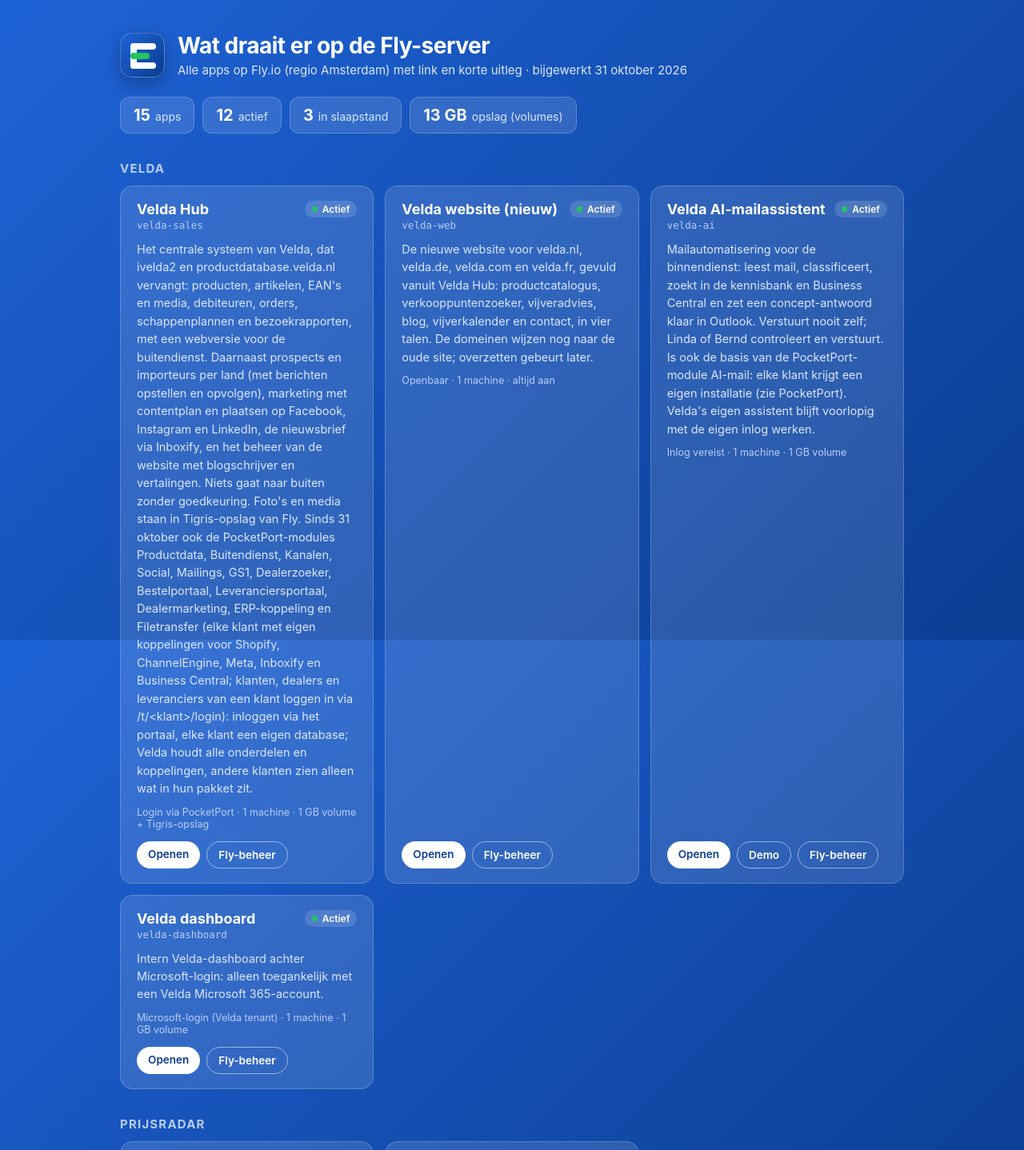
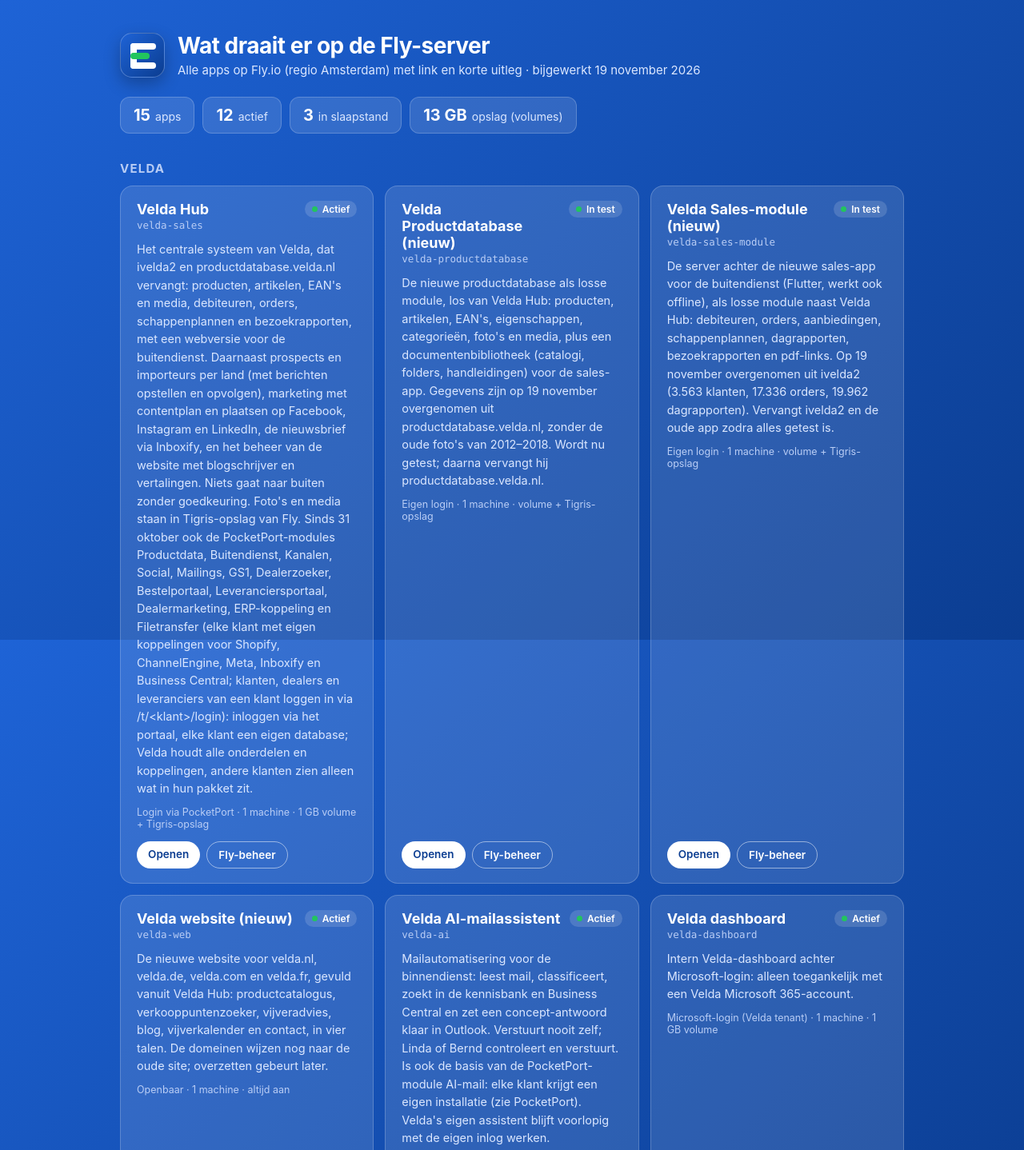
Before and after one commit to Elgar37/elgar.nl, a plain HTML site: page overzicht/index.html in a window 1280 px wide. Shown: the top 1438 px of the page at 80% size. Drawn offline with Linux system fonts and the light colour scheme.

Commit message:
Overzicht: nieuwe productdatabase en sales-module toegevoegd
Co-Authored-By: Claude Opus 5.5 <noreply@anthropic.com>
Claude-Session: https://claude.ai/code/session_011AsXaCca7GTwbwgWEBAvKU

```diff
--- a/overzicht/index.html
+++ b/overzicht/index.html
@@ -47,7 +47,7 @@
     <div class="tile"><i class="s"></i><i class="a"></i><i class="b"></i><i class="c"></i></div>
     <div>
       <h1>Wat draait er op de Fly-server</h1>
-      <p class="sub">Alle apps op Fly.io (regio Amsterdam) met link en korte uitleg · bijgewerkt 31 oktober 2026</p>
+      <p class="sub">Alle apps op Fly.io (regio Amsterdam) met link en korte uitleg · bijgewerkt 19 november 2026</p>
     </div>
   </header>
 
@@ -65,6 +65,18 @@
       <p>Het centrale systeem van Velda, dat ivelda2 en productdatabase.velda.nl vervangt: producten, artikelen, EAN's en media, debiteuren, orders, schappenplannen en bezoekrapporten, met een webversie voor de buitendienst. Daarnaast prospects en importeurs per land (met berichten opstellen en opvolgen), marketing met contentplan en plaatsen op Facebook, Instagram en LinkedIn, de nieuwsbrief via Inboxify, en het beheer van de website met blogschrijver en vertalingen. Niets gaat naar buiten zonder goedkeuring. Foto's en media staan in Tigris-opslag van Fly. Sinds 31 oktober ook de PocketPort-modules Productdata, Buitendienst, Kanalen, Social, Mailings, GS1, Dealerzoeker, Bestelportaal, Leveranciersportaal, Dealermarketing, ERP-koppeling en Filetransfer (elke klant met eigen koppelingen voor Shopify, ChannelEngine, Meta, Inboxify en Business Central; klanten, dealers en leveranciers van een klant loggen in via /t/&lt;klant&gt;/login): inloggen via het portaal, elke klant een eigen database; Velda houdt alle onderdelen en koppelingen, andere klanten zien alleen wat in hun pakket zit.</p>
       <div class="meta">Login via PocketPort · 1 machine · 1 GB volume + Tigris-opslag</div>
       <div class="links"><a class="btn" href="https://velda-sales.fly.dev/">Openen</a><a class="btn sec" href="https://fly.io/apps/velda-sales">Fly-beheer</a></div>
+    </div>
+    <div class="card">
+      <div class="top"><div><h3>Velda Productdatabase (nieuw)</h3><div class="app">velda-productdatabase</div></div><span class="badge">In test</span></div>
+      <p>De nieuwe productdatabase als losse module, los van Velda Hub: producten, artikelen, EAN's, eigenschappen, categorieën, foto's en media, plus een documentenbibliotheek (catalogi, folders, handleidingen) voor de sales-app. Gegevens zijn op 19 november overgenomen uit productdatabase.velda.nl, zonder de oude foto's van 2012–2018. Wordt nu getest; daarna vervangt hij productdatabase.velda.nl.</p>
+      <div class="meta">Eigen login · 1 machine · volume + Tigris-opslag</div>
+      <div class="links"><a class="btn" href="https://velda-productdatabase.fly.dev/">Openen</a><a class="btn sec" href="https://fly.io/apps/velda-productdatabase">Fly-beheer</a></div>
+    </div>
+    <div class="card">
+      <div class="top"><div><h3>Velda Sales-module (nieuw)</h3><div class="app">velda-sales-module</div></div><span class="badge">In test</span></div>
+      <p>De server achter de nieuwe sales-app voor de buitendienst (Flutter, werkt ook offline), als losse module naast Velda Hub: debiteuren, orders, aanbiedingen, schappenplannen, dagrapporten, bezoekrapporten en pdf-links. Op 19 november overgenomen uit ivelda2 (3.563 klanten, 17.336 orders, 19.962 dagrapporten). Vervangt ivelda2 en de oude app zodra alles getest is.</p>
+      <div class="meta">Eigen login · 1 machine · volume + Tigris-opslag</div>
+      <div class="links"><a class="btn" href="https://velda-sales-module.fly.dev/">Openen</a><a class="btn sec" href="https://fly.io/apps/velda-sales-module">Fly-beheer</a></div>
     </div>
     <div class="card">
       <div class="top"><div><h3>Velda website (nieuw)</h3><div class="app">velda-web</div></div><span class="badge">Actief</span></div>
```
